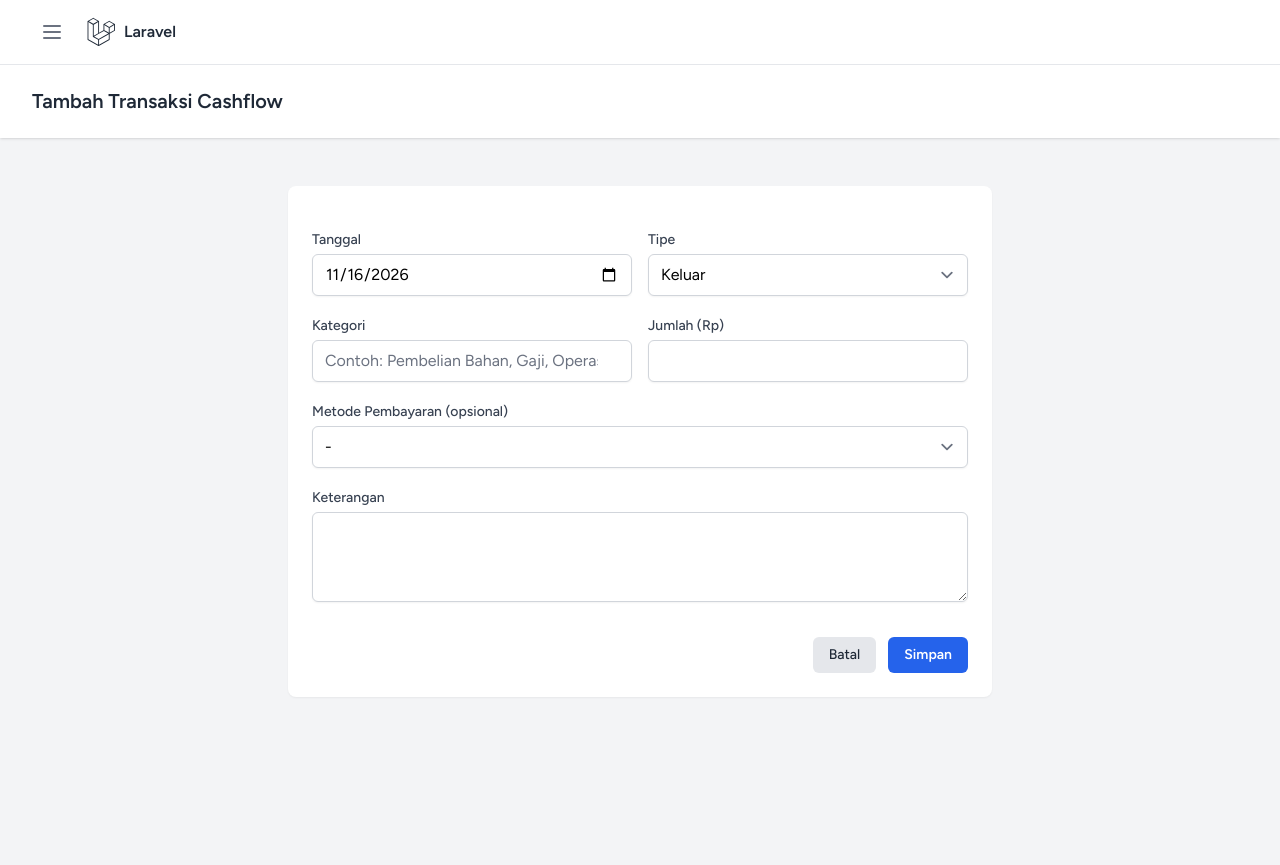
After one commit to firmansya63/percetakan, a Laravel app: page /cashflow/create in a window 1280 px wide. The commit adds this page. Run offline with Laravel 12, Linux system fonts and the light colour scheme; a user stored in the database is signed in; data comes from the database, SQL or seed files in the repository; style sheets or scripts are compiled from the project's sources; parts of the project's set-up code (start-up, migrations or seed data) failed here and were passed over; some libraries are stand-ins or nearby versions.

Commit message:
cashflow

```diff
--- /dev/null
+++ b/app/Http/Controllers/CashFlowController.php
@@ -0,0 +1,165 @@
+<?php
+
+namespace App\Http\Controllers;
+
+use App\Models\CashFlow;
+use Illuminate\Http\RedirectResponse;
+use Illuminate\Http\Request;
+use Illuminate\Routing\Controllers\HasMiddleware;
+use Illuminate\Routing\Controllers\Middleware;
+use Illuminate\Support\Facades\Auth;
+use Illuminate\Validation\Rule;
+use Illuminate\View\View;
+
+class CashFlowController extends Controller implements HasMiddleware
+{
+    public static function middleware(): array
+    {
+        return [
+            new Middleware('permission:view_cashflow', only: ['index', 'show']),
+            new Middleware('permission:create_cashflow', only: ['create', 'store']),
+            new Middleware('permission:edit_cashflow', only: ['edit', 'update']),
+            new Middleware('permission:delete_cashflow', only: ['destroy']),
+        ];
+    }
+
+    public function index(Request $request): View
+    {
+        $startDate = $request->get('start_date', now()->startOfMonth()->format('Y-m-d'));
+        $endDate = $request->get('end_date', now()->endOfMonth()->format('Y-m-d'));
+        $tipe = $request->get('tipe', '');
+        $kategori = $request->get('kategori', '');
+
+        $query = CashFlow::with(['pembayaran.pesanan.pelanggan', 'user'])
+            ->whereBetween('tanggal', [$startDate, $endDate]);
+
+        if (in_array($tipe, ['masuk', 'keluar'], true)) {
+            $query->where('tipe', $tipe);
+        }
+
+        if ($kategori !== '') {
+            $query->where('kategori', $kategori);
+        }
+
+        $cashFlows = (clone $query)->orderBy('tanggal', 'desc')->orderBy('id', 'desc')->paginate(20)->withQueryString();
+
+        $totalMasuk = (clone $query)->where('tipe', 'masuk')->sum('jumlah');
+        $totalKeluar = (clone $query)->where('tipe', 'keluar')->sum('jumlah');
+        $saldo = $totalMasuk - $totalKeluar;
+
+        $kategoriOptions = CashFlow::query()
+            ->select('kategori')
+            ->distinct()
+            ->orderBy('kategori')
+            ->pluck('kategori');
+
+        return view('cashflow.index', compact(
+            'cashFlows',
+            'totalMasuk',
+            'totalKeluar',
+            'saldo',
+            'startDate',
+            'endDate',
+            'tipe',
+            'kategori',
+            'kategoriOptions'
+        ));
+    }
+
+    public function create(): View
+    {
+        return view('cashflow.create', [
+            'kategoriOptions' => $this->defaultKategoriOptions(),
+        ]);
+    }
+
+    public function store(Request $request): RedirectResponse
+    {
+        $validated = $request->validate([
+            'tanggal' => 'required|date',
+            'tipe' => ['required', Rule::in(['masuk', 'keluar'])],
+            'kategori' => 'required|string|max:100',
+            'jumlah' => 'required|numeric|min:0.01',
+            'metode_pembayaran' => ['nullable', Rule::in(['tunai', 'transfer', 'qris'])],
+            'keterangan' => 'nullable|string|max:1000',
+        ]);
+
+        $validated['user_id'] = Auth::id();
+
+        CashFlow::create($validated);
+
+        return redirect()->route('cashflow.index')
+            ->with('success', 'Transaksi cashflow berhasil ditambahkan.');
+    }
+
+    public function show(CashFlow $cashflow): RedirectResponse
+    {
+        return redirect()->route('cashflow.edit', $cashflow);
+    }
+
+    public function edit(CashFlow $cashflow): View|RedirectResponse
+    {
+        if ($cashflow->isSynced()) {
+            return redirect()->route('cashflow.index')
+                ->with('error', 'Transaksi yang disinkronkan dari pembayaran tidak dapat diubah. Ubah melalui data pembayaran terkait.');
+        }
+
+        return view('cashflow.edit', [
+            'cashflow' => $cashflow,
+            'kategoriOptions' => $this->defaultKategoriOptions(),
+        ]);
+    }
+
+    public function update(Request $request, CashFlow $cashflow): RedirectResponse
+    {
+        if ($cashflow->isSynced()) {
+            return redirect()->route('cashflow.index')
+                ->with('error', 'Transaksi yang disinkronkan dari pembayaran tidak dapat diubah.');
+        }
+
+        $validated = $request->validate([
+            'tanggal' => 'required|date',
+            'tipe' => ['required', Rule::in(['masuk', 'keluar'])],
+            'kategori' => 'required|string|max:100',
+            'jumlah' => 'required|numeric|min:0.01',
+            'metode_pembayaran' => ['nullable', Rule::in(['tunai', 'transfer', 'qris'])],
+            'keterangan' => 'nullable|string|max:1000',
+        ]);
+
+        $cashflow->update($validated);
+
+        return redirect()->route('cashflow.index')
+            ->with('success', 'Transaksi cashflow berhasil diperbarui.');
+    }
+
+    public function destroy(CashFlow $cashflow): RedirectResponse
+    {
+        if ($cashflow->isSynced()) {
+            return redirect()->route('cashflow.index')
+                ->with('error', 'Transaksi yang disinkronkan dari pembayaran tidak dapat dihapus.');
+        }
+
+        $cashflow->delete();
+
+        return redirect()->route('cashflow.index')
+            ->with('success', 'Transaksi cashflow berhasil dihapus.');
+    }
+
+    /**
+     * @return array<int, string>
+     */
+    private function defaultKategoriOptions(): array
+    {
+        return [
+            'Pembelian Bahan',
+            'Operasional',
+            'Gaji',
+            'Listrik & Utilitas',
+            'Sewa',
+            'Perawatan & Peralatan',
+            'Transportasi',
+            'Pemasukan Lainnya',
+            'Pengeluaran Lainnya',
+        ];
+    }
+}
--- a/database/seeders/RoleSeeder.php
+++ b/database/seeders/RoleSeeder.php
@@ -48,6 +48,12 @@ class RoleSeeder extends Seeder
         Permission::create(['name' => 'view_produksi']);
         Permission::create(['name' => 'download_desain']);
 
+        // Cashflow Permissions
+        Permission::create(['name' => 'view_cashflow']);
+        Permission::create(['name' => 'create_cashflow']);
+        Permission::create(['name' => 'edit_cashflow']);
+        Permission::create(['name' => 'delete_cashflow']);
+
         // Create Roles and Assign Permissions
 
         // 1. Owner / Admin - Full Access
--- /dev/null
+++ b/resources/views/cashflow/create.blade.php
@@ -0,0 +1,77 @@
+<x-app-layout>
+    <x-slot name="header">
+        <h2 class="font-semibold text-xl text-gray-800 dark:text-gray-200 leading-tight">
+            Tambah Transaksi Cashflow
+        </h2>
+    </x-slot>
+
+    <div class="py-6 sm:py-12">
+        <div class="max-w-3xl mx-auto px-4 sm:px-6 lg:px-8">
+            <div class="bg-white dark:bg-gray-800 p-6 rounded-lg shadow-sm">
+                <form method="POST" action="{{ route('cashflow.store') }}" class="space-y-5">
+                    @csrf
+
+                    <div class="grid grid-cols-1 sm:grid-cols-2 gap-4">
+                        <div>
+                            <label for="tanggal" class="block text-sm font-medium text-gray-700 dark:text-gray-300">Tanggal</label>
+                            <input id="tanggal" name="tanggal" type="date" value="{{ old('tanggal', now()->format('Y-m-d')) }}" required
+                                class="mt-1 w-full rounded-md border-gray-300 dark:border-gray-600 dark:bg-gray-700 dark:text-gray-200 shadow-sm">
+                            @error('tanggal') <p class="mt-1 text-sm text-red-600">{{ $message }}</p> @enderror
+                        </div>
+                        <div>
+                            <label for="tipe" class="block text-sm font-medium text-gray-700 dark:text-gray-300">Tipe</label>
+                            <select id="tipe" name="tipe" required class="mt-1 w-full rounded-md border-gray-300 dark:border-gray-600 dark:bg-gray-700 dark:text-gray-200 shadow-sm">
+                                <option value="masuk" @selected(old('tipe') === 'masuk')>Masuk</option>
+                                <option value="keluar" @selected(old('tipe', 'keluar') === 'keluar')>Keluar</option>
+                            </select>
+                            @error('tipe') <p class="mt-1 text-sm text-red-600">{{ $message }}</p> @enderror
+                        </div>
+                    </div>
+
+                    <div class="grid grid-cols-1 sm:grid-cols-2 gap-4">
+                        <div>
+                            <label for="kategori" class="block text-sm font-medium text-gray-700 dark:text-gray-300">Kategori</label>
+                            <input id="kategori" name="kategori" type="text" list="kategori-options" value="{{ old('kategori') }}" required maxlength="100"
+                                placeholder="Contoh: Pembelian Bahan, Gaji, Operasional"
+                                class="mt-1 w-full rounded-md border-gray-300 dark:border-gray-600 dark:bg-gray-700 dark:text-gray-200 shadow-sm">
+                            <datalist id="kategori-options">
+                                @foreach($kategoriOptions as $opt)
+                                    <option value="{{ $opt }}"></option>
+                                @endforeach
+                            </datalist>
+                            @error('kategori') <p class="mt-1 text-sm text-red-600">{{ $message }}</p> @enderror
+                        </div>
+                        <div>
+                            <label for="jumlah" class="block text-sm font-medium text-gray-700 dark:text-gray-300">Jumlah (Rp)</label>
+                            <input id="jumlah" name="jumlah" type="number" step="0.01" min="0.01" value="{{ old('jumlah') }}" required
+                                class="mt-1 w-full rounded-md border-gray-300 dark:border-gray-600 dark:bg-gray-700 dark:text-gray-200 shadow-sm">
+                            @error('jumlah') <p class="mt-1 text-sm text-red-600">{{ $message }}</p> @enderror
+                        </div>
+                    </div>
+
+                    <div>
+                        <label for="metode_pembayaran" class="block text-sm font-medium text-gray-700 dark:text-gray-300">Metode Pembayaran (opsional)</label>
+                        <select id="metode_pembayaran" name="metode_pembayaran" class="mt-1 w-full rounded-md border-gray-300 dark:border-gray-600 dark:bg-gray-700 dark:text-gray-200 shadow-sm">
+                            <option value="">-</option>
+                            <option value="tunai" @selected(old('metode_pembayaran') === 'tunai')>Tunai</option>
+                            <option value="transfer" @selected(old('metode_pembayaran') === 'transfer')>Transfer</option>
+                            <option value="qris" @selected(old('metode_pembayaran') === 'qris')>QRIS</option>
+                        </select>
+                        @error('metode_pembayaran') <p class="mt-1 text-sm text-red-600">{{ $message }}</p> @enderror
+                    </div>
+
+                    <div>
+                        <label for="keterangan" class="block text-sm font-medium text-gray-700 dark:text-gray-300">Keterangan</label>
+                        <textarea id="keterangan" name="keterangan" rows="3" class="mt-1 w-full rounded-md border-gray-300 dark:border-gray-600 dark:bg-gray-700 dark:text-gray-200 shadow-sm">{{ old('keterangan') }}</textarea>
+                        @error('keterangan') <p class="mt-1 text-sm text-red-600">{{ $message }}</p> @enderror
+                    </div>
+
+                    <div class="flex items-center justify-end gap-3 pt-2">
+                        <a href="{{ route('cashflow.index') }}" class="px-4 py-2 bg-gray-200 hover:bg-gray-300 text-gray-800 rounded-md text-sm font-medium">Batal</a>
+                        <button type="submit" class="px-4 py-2 bg-blue-600 hover:bg-blue-700 text-white rounded-md text-sm font-semibold">Simpan</button>
+                    </div>
+                </form>
+            </div>
+        </div>
+    </div>
+</x-app-layout>
--- a/resources/views/layouts/navigation.blade.php
+++ b/resources/views/layouts/navigation.blade.php
@@ -98,6 +98,15 @@
                 </a>
             </div>
             @endcan
+
+            @can('view_cashflow')
+            <div class="pt-4 mt-4 border-t border-gray-200 dark:border-gray-700">
+                <p class="px-3 mb-2 text-xs font-semibold text-gray-400 uppercase tracking-wider">Keuangan</p>
+                <a href="{{ route('cashflow.index') }}" @click="sidebarOpen = false" class="{{ $linkBase }} {{ request()->routeIs('cashflow.*') ? $linkActive : $linkInactive }}">
+                    <span>Cashflow</span>
+                </a>
+            </div>
+            @endcan
         </nav>
 
         <!-- User -->
--- a/routes/web.php
+++ b/routes/web.php
@@ -1,6 +1,7 @@
 <?php
 
 use App\Http\Controllers\BahanController;
+use App\Http\Controllers\CashFlowController;
 use App\Http\Controllers\DashboardController;
 use App\Http\Controllers\FinishingController;
 use App\Http\Controllers\LaporanController;
@@ -58,6 +59,10 @@ Route::middleware('auth')->group(function () {
     Route::get('laporan/omzet', [LaporanController::class, 'omzet'])->name('laporan.omzet');
     Route::get('laporan/keuangan', [LaporanController::class, 'keuangan'])->name('laporan.keuangan');
     Route::get('laporan/pesanan', [LaporanController::class, 'pesanan'])->name('laporan.pesanan');
+
+    // Cashflow / Keuangan
+    Route::resource('cashflow', CashFlowController::class);
+
     // User Management
     Route::resource('user', UserController::class)->except(['show']);
 
```
Also changed, not shown: app/Http/Controllers/PembayaranController.php (+20 -4 lines), app/Models/CashFlow.php (added, +43 -0 lines), resources/views/cashflow/edit.blade.php (added, +77 -0 lines), resources/views/cashflow/index.blade.php (added, +147 -0 lines), database/migrations/2026_11_16_141855_create_cash_flows_table.php (added), database/migrations/2026_11_16_141856_add_cashflow_permissions.php (added).
